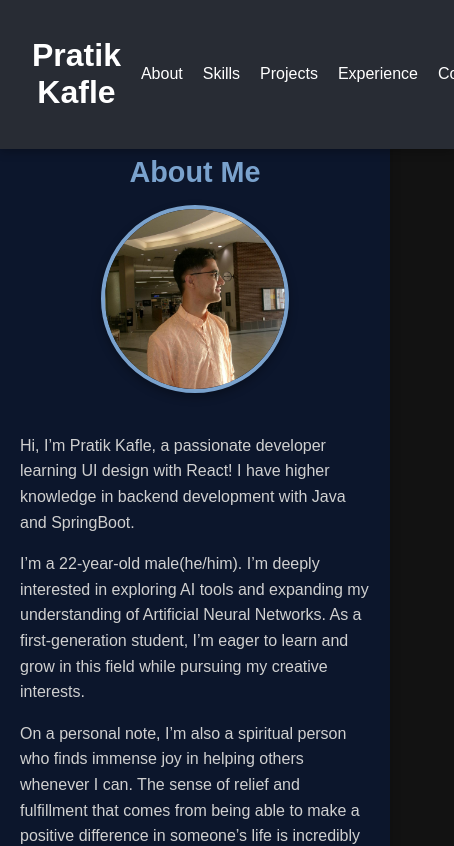
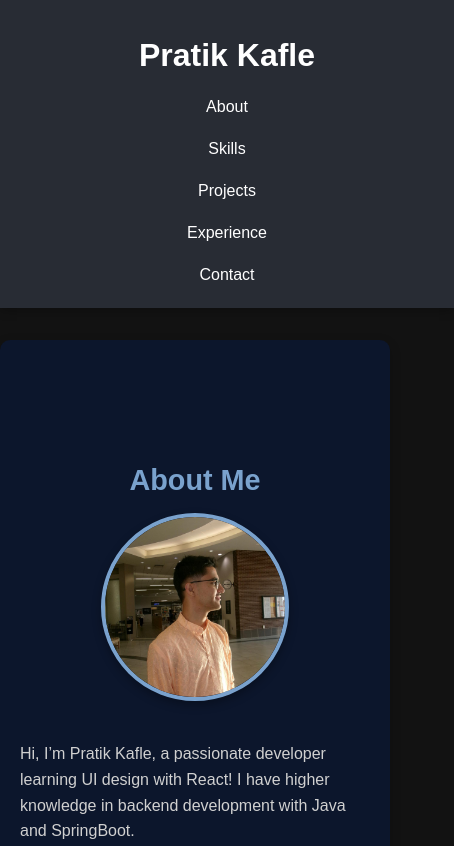
Before and after one commit to pratikkafle608/my-portfolio, a React (Create React App) app: page / in a window 390 px wide. Shown: the top 846 px of the page, 454 px wide, since content can reach past the window. Built offline with nearby package versions, Linux system fonts and the light colour scheme.

Commit message:
Update Header.css

```diff
--- a/src/components/Header.css
+++ b/src/components/Header.css
@@ -6,7 +6,7 @@
 .header {
   /* Use Flexbox to align child elements horizontally */
   display: flex;
-  /* Space the child elements (h1 and nav) to the far ends of the header */
+  /* Keep the child elements (h1 and nav) on opposite sides */
   justify-content: space-between;
   /* Vertically center the child elements */
   align-items: center;
@@ -31,19 +31,55 @@
   z-index: 1000;
 }
 
-/* Style the navigation links for better spacing and appearance */
+/* Style the navigation links container */
+.header nav {
+  /* This is the key change: use Flexbox and 'gap' for spacing. */
+  display: flex;
+  /* The gap property creates space between the links */
+  gap: 1.5rem;
+  /* Ensure the nav can wrap to the next line on very small screens */
+  flex-wrap: wrap;
+  /* Center the links vertically within the nav container */
+  align-items: center;
+}
+
+/* Style the navigation links for better appearance */
 .header nav a {
-  /* Add space between each link */
-  margin-left: 20px;
   /* Remove the default underline */
   text-decoration: none;
   /* Set the link color to white */
   color: white;
   /* Add a transition for a smooth hover effect */
   transition: color 0.3s ease;
+  /* Add a little padding to make the clickable area larger */
+  padding: 0.5rem 0;
 }
 
 /* Add a hover effect for a better user experience */
 .header nav a:hover {
   color: #61dafb; /* A light blue color for a nice effect */
 }
+
+/* Media query for smaller screens to ensure the navigation bar is fully visible. */
+@media (max-width: 600px) {
+  .header {
+    /* Stack the elements vertically on small screens */
+    flex-direction: column;
+    /* Center the elements */
+    align-items: center;
+    /* Remove fixed position on mobile to prevent content overlap */
+    position: static;
+  }
+
+  .header h1 {
+    /* Add a little margin below the name */
+    margin-bottom: 1rem;
+  }
+
+  .header nav {
+    /* Stack the links vertically for mobile */
+    flex-direction: column;
+    /* Remove the horizontal gap when stacked */
+    gap: 0.5rem;
+  }
+}
```
